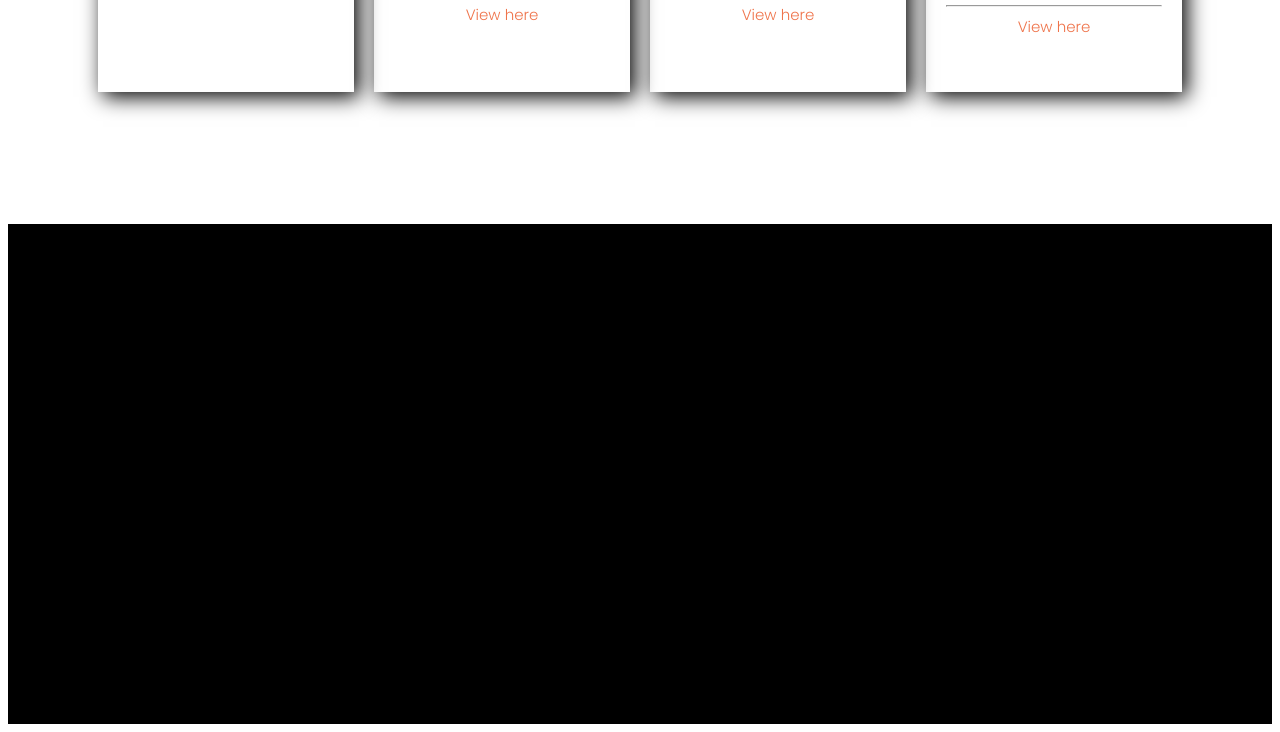
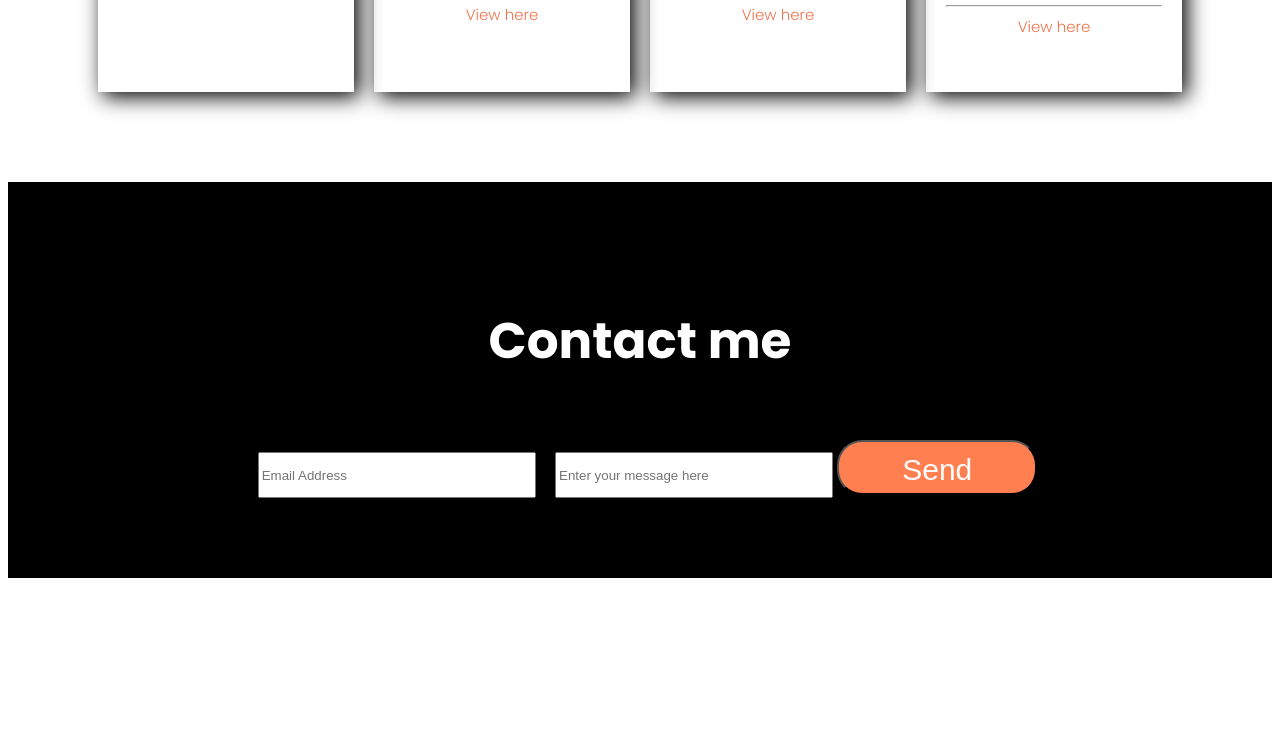
Before and after one commit to Anirudh1308/portfolio, a plain HTML site: page index.html in a window 1280 px wide. Shown: the part 1917-2649 px from the top of the page. After the commit the page ends 2503 px from the top, so only its background shows below. Drawn offline with Linux system fonts and the light colour scheme.

Commit message:
Contact Form

```diff
--- a/index.html
+++ b/index.html
@@ -81,6 +81,11 @@
         </section>
         <footer id="contact-me">
             <h2>Contact me</h2>
+            <form action="https://formsubmit.co/anirudh.san@gmail.com" method="POST">
+                <input  class="form-submit"" type="email" name="email" placeholder="Email Address" required>
+                <input class="form-submit" type="text" name="message" placeholder="Enter your message here" required>
+                <button type="submit">Send</button>
+           </form>
         </footer>
         <script src="src/app.js"></script>
    </BODY>
--- a/src/styles.css
+++ b/src/styles.css
@@ -14,8 +14,10 @@ section{
 }
 
 footer{
-    height: 500px;
+    padding: 80px;
     background-color: black;
+    color: white;
+    text-align: center;
 }
 
 nav{
@@ -137,6 +139,13 @@ h2{
     border-radius: 125px;
 }
 
+@media only screen and (max-width: 1000px) {
+    .project-container{
+        display: flex;
+        flex-wrap: wrap;
+    }
+}
+
 hr{
     margin-right: 20px;
     margin-left: 20px;
@@ -151,3 +160,9 @@ a{
     text-decoration: none;
     color: white;
 }
+
+.form-submit{
+    height: 40px;
+    width: 270px;
+    margin-left: 15px;
+}
```
